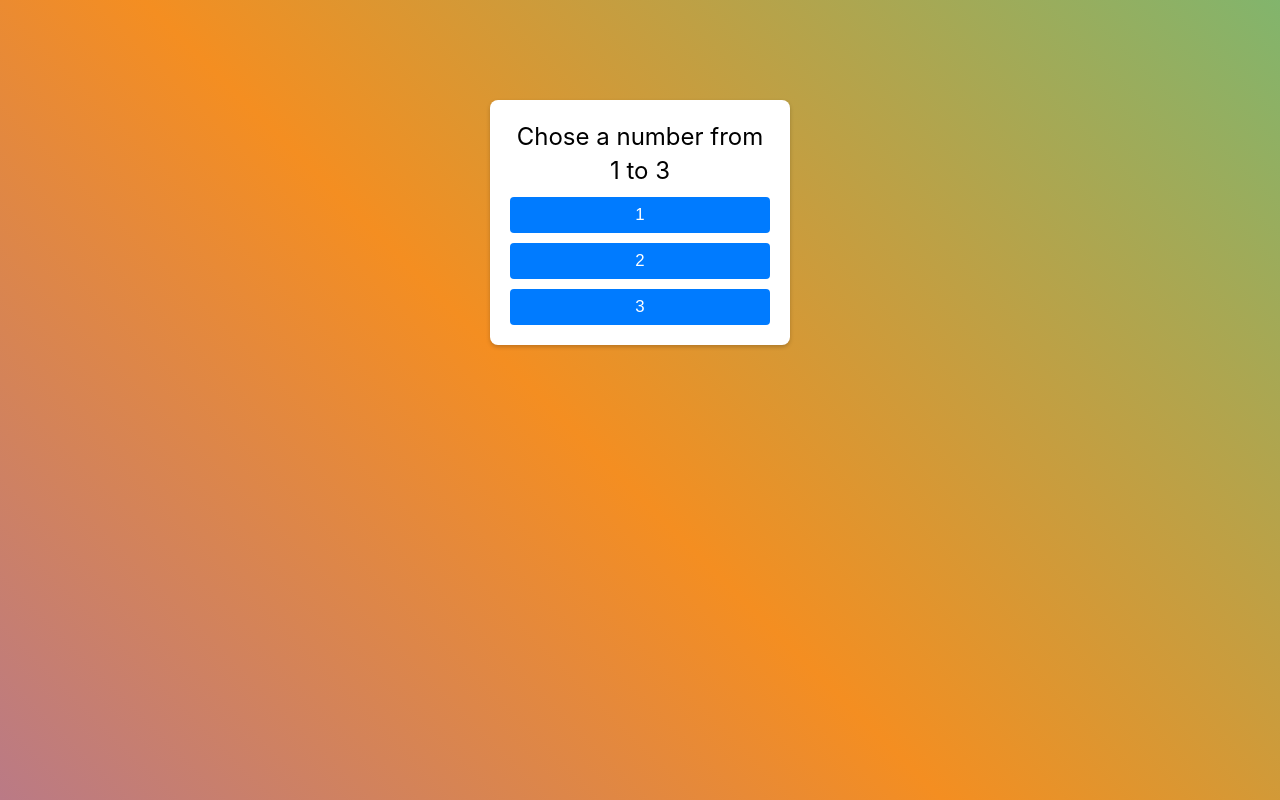
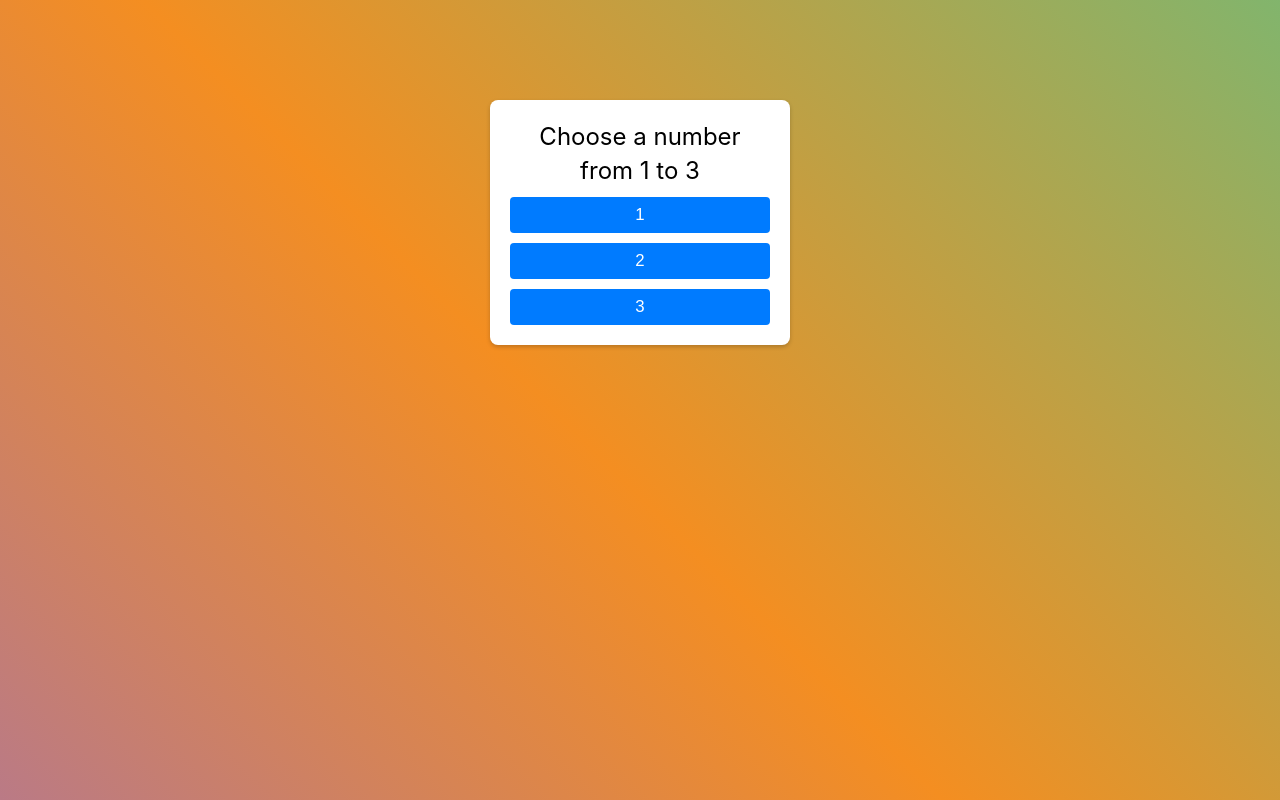
Before and after one commit to IvanAdmaers/delete_tinder, a website built with Parcel: page src/index.html in a window 1280 px wide. Built offline with nearby package versions, Linux system fonts and the light colour scheme.

Commit message:
fix a typo

```diff
--- a/src/index.html
+++ b/src/index.html
@@ -12,7 +12,7 @@
 <body>
   <div class="wrapper">
     <div id="dialog0" class="dialog">
-      <p>Chose a number from 1 to 3</p>
+      <p>Choose a number from 1 to 3</p>
       <button type="button" data-save="ridesValue-1" data-next="dialog1">1</button>
       <button type="button" data-save="ridesValue-2" data-next="dialog1">2</button>
       <button type="button" data-save="ridesValue-3" data-next="dialog1">3</button>
```
